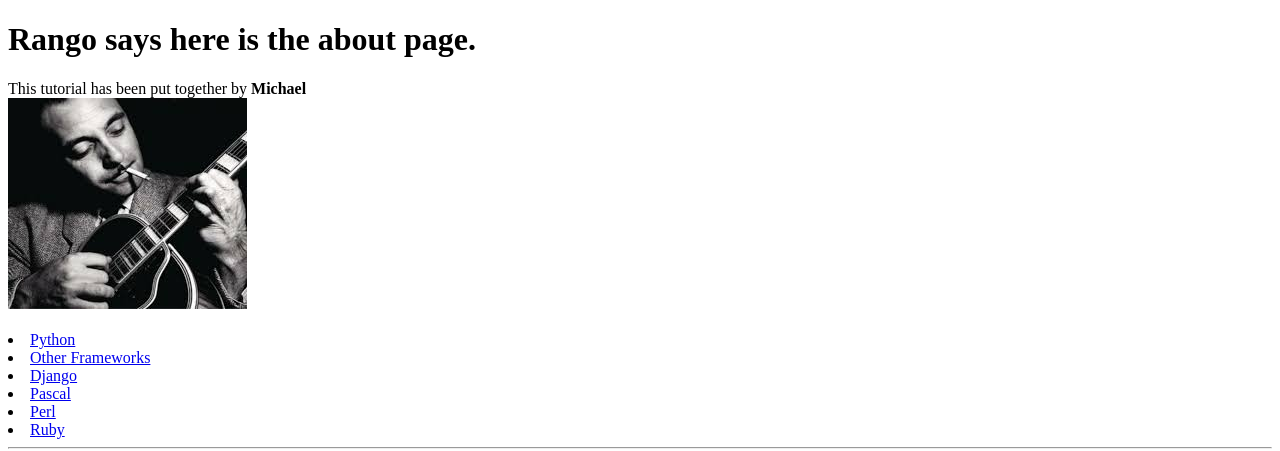
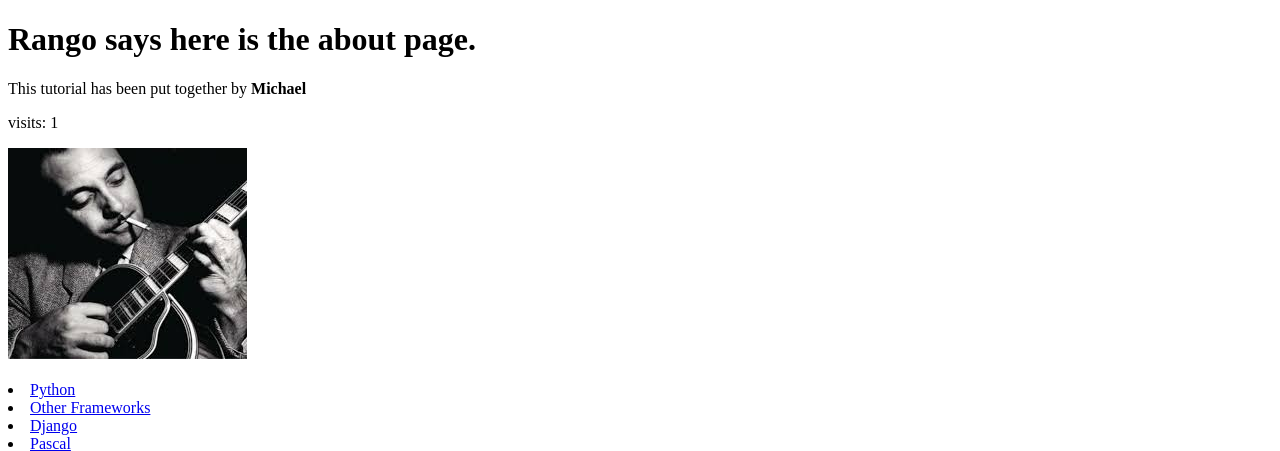
Before and after one commit to mcgeorgiev/tango_with_django, a Django app: page /rango/about/ in a window 1280 px wide. Shown: the top 451 px of the page. Run offline with Django 3.2, Linux system fonts and the light colour scheme; data comes from the database, SQL or seed files in the repository; both versions use the stored data as it was after the commit.

Commit message:
done chp 10

```diff
--- a/twd/rango/views.py
+++ b/twd/rango/views.py
@@ -43,15 +43,17 @@ def get_server_side_cookie(request, cookie, default_val=None):
 def visitor_cookie_handler(request):
     # get the number of visits to the site
     # if cookie exists, the value is casted to an int, else use 1
-    visits = int(request.COOKIES.get('visits', '1'))
+    visits = int(get_server_side_cookie(request, 'visits', '1'))
 
-    last_visit_cookie = request.COOKIES.get('last_visit', str(datetime.now()))
+    last_visit_cookie = get_server_side_cookie(request, 'last_visit', str(datetime.now()))
     last_visit_time = datetime.strptime(last_visit_cookie[:-7],
                                         '%Y-%m-%d %H:%M:%S')
 
     # if it's been more than a day since the last visit
-    if (datetime.now() - last_visit_time).days > 0:
+    if (datetime.now() - last_visit_time).seconds > 0:
+        print "HERE"
         visits = visits + 1
+        print visits
         # update the last visit cookie
         request.session['last_visit'] = str(datetime.now())
     else:
@@ -91,12 +93,16 @@ def about(request):
         print "TEST COOKIE WORKED"
         request.session.delete_test_cookie()
 
+    visitor_cookie_handler(request)
 
     # Constructs a dict to pass to the template as its context
-    context_dict = {"title": "Rango says here is the about page.", "name": "Michael"}
+    context_dict = {"title": "Rango says here is the about page.",
+                    "name": "Michael",
+                    "visits": request.session['visits']}
 
     # Returns a rendered response to send to the client
     return render(request, 'rango/about.html', context=context_dict)
+
 
 @login_required
 def add_category(request):
@@ -115,6 +121,7 @@ def add_category(request):
             print form.errors
 
     return render(request, 'rango/add_category.html', {'form': form})
+
 
 @login_required
 def add_page(request, category_name_slug):
--- a/twd/templates/rango/about.html
+++ b/twd/templates/rango/about.html
@@ -10,6 +10,7 @@
     This tutorial has been put together by
     <strong>{{ name }}</strong><br />
   </div>
+  <p> visits: {{ visits }} </p>
   <div>
     <img src="{{ MEDIA_URL }}cat.jpg" alt="Picture of Django" />
   </div>
--- a/twd/templates/rango/index.html
+++ b/twd/templates/rango/index.html
@@ -46,10 +46,6 @@
     {% endif %}
   </div>
 
-  <br />
-  <p> visits: {{ visits }}  </p>
-  <br />
-
   <div>
     <img src="{% static "images/rango.jpg" %}" alt="Picture of Rango" />
   </div>
```
Also changed, not shown: twd/db.sqlite3.
